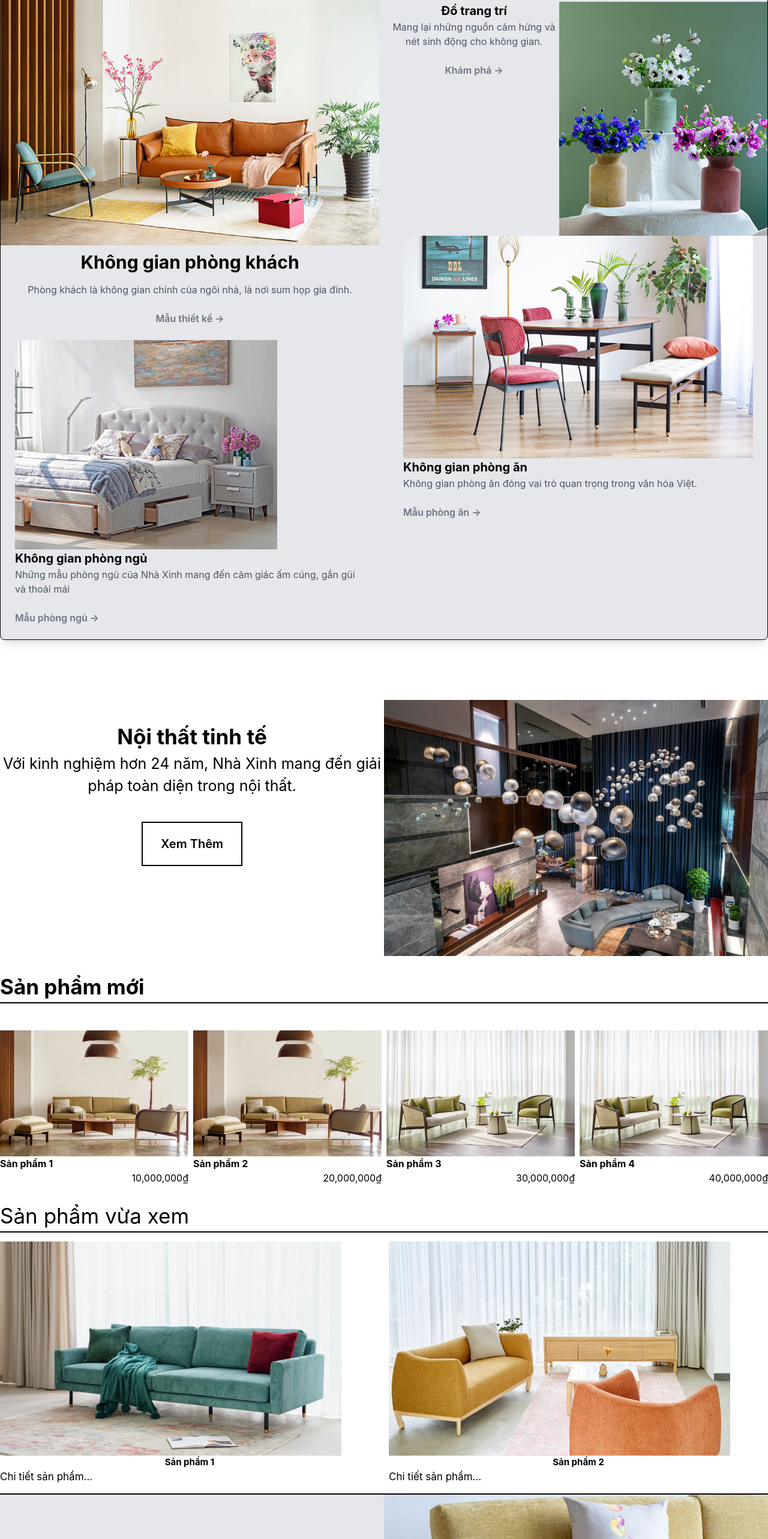
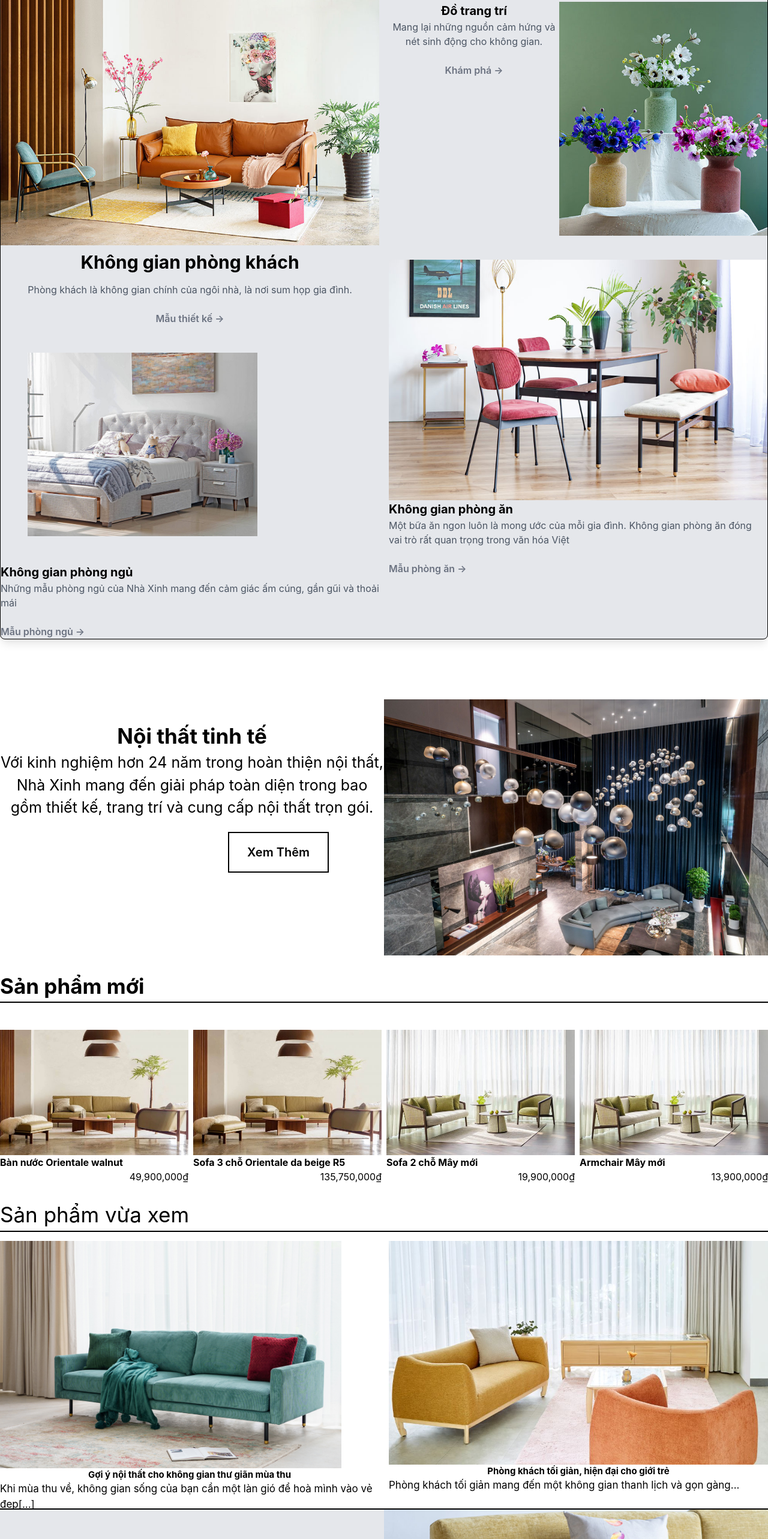
Before and after one commit to Jerry291299/FEDATN, a React (Create React App) app: page / in a window 1280 px wide. Shown: the part 1820-4386 px from the top of the page at 60% size. Built offline with nearby package versions, Linux system fonts and the light colour scheme.

Commit message:
sửa chút lại layout

```diff
--- a/src/components/Content.tsx
+++ b/src/components/Content.tsx
@@ -8,7 +8,7 @@ import phongkhach from "./img/phongkhach.jpeg";
 import trangtri from "./img/trangtri.jpeg";
 import phongngu from "./img/phongngu.jpeg";
 import phongan from "./img/phongan.jpeg";
-import noithattinhte from "./img/noithattinhte.jpeg";
+import noithattinhte from "./img/noithattinhte.jpeg"
 import sofa1 from "./img/sofa1.jpeg";
 import sofa2 from "./img/sofa2.jpeg";
 import sofa3 from "./img/sofa3.jpeg";
@@ -18,16 +18,15 @@ import sofa6 from "./img/sofa6.jpeg";
 import battay1 from "./img/battay1.jpeg";
 import battay2 from "./img/battay2.jpeg";
 import toam from "./img/toamnguoitinhte.jpeg";
-
 type Props = {};
 
 const Content = (props: Props) => {
   return (
     <>
      <div className="grid grid-cols-2 gap-4">
-        <div>
+  <div className="">
     <div className="box1 relative text-center">
-            <img src={Sofa} alt="Sofa" className="object-cover w-full h-[670px]" />
+      <img src={Sofa} alt="" className="object-cover w-full h-[670px]" />
       <div className="w-full absolute top-[210px] left-0 text-center">
         <p className="text-white text-[40px]">Sofa</p>
       </div>
@@ -37,13 +36,13 @@ const Content = (props: Props) => {
   <div className="flex flex-col gap-2">
     <div className="flex gap-2">
       <div className="box2 relative text-center flex-1">
-              <img src={banan} alt="Bàn ăn" className="h-full object-cover" />
+        <img src={banan} alt="" className="h-full object-cover" />
         <div className="w-full absolute top-[110px] left-0 text-center">
           <p className="text-white text-[20px]">Bàn ăn</p>
         </div>
       </div>
       <div className="box2 relative text-center flex-1">
-              <img src={giuong} alt="Giường" className="h-full object-cover" />
+        <img src={giuong} alt="" className="h-full object-cover" />
         <div className="w-full absolute top-[110px] left-0 text-center">
           <p className="text-white text-[20px]">Giường</p>
         </div>
@@ -52,13 +51,13 @@ const Content = (props: Props) => {
 
     <div className="flex gap-2">
       <div className="box3 relative text-center flex-1">
-              <img src={armchair} alt="Armchair" className="h-full object-cover" />
+        <img src={armchair} alt="" className="h-full object-cover" />
         <div className="w-full absolute top-[110px] left-0 text-center">
           <p className="text-white text-[20px]">Armchair</p>
         </div>
       </div>
       <div className="box3 relative text-center flex-1">
-              <img src={ghean} alt="Ghế ăn" className="h-full object-cover" />
+        <img src={ghean} alt="" className="h-full object-cover" />
         <div className="w-full absolute top-[110px] left-0 text-center">
           <p className="text-white text-[20px]">Ghế ăn</p>
         </div>
@@ -67,96 +66,137 @@ const Content = (props: Props) => {
   </div>
 </div>
 
-      <div className="grid grid-cols-2 gap-4 pt-[40px] bg-gray-200 border border-black rounded-lg shadow-lg">
-        <div>
+<div className="grid grid-cols-2 gap-4 pt-[40px] max-sm mx-auto bg-gray border border-black rounded-lg shadow-lg bg-gray-200">
+  <div className="">
     <div className="box1 relative text-center">
-            <img src={phongkhach} alt="Phòng khách" className="w-full object-cover h-[95%]" />
-            <div className="pt-0 left-0 text-center mt-[10px]">
+      <img src={phongkhach} alt="" className="w-full object-cover h-[95%]" />
+      <div className="w-full pt-0 left-0 text-center mt-[10px]">
         <h2 className="text-3xl font-bold mb-4">Không gian phòng khách</h2>
         <p className="text-gray-600 mb-6">Phòng khách là không gian chính của ngôi nhà, là nơi sum họp gia đình.</p>
-              <a href="#" className="text-gray-500 hover:text-gray-700 font-semibold">Mẫu thiết kế &rarr;</a>
+        <a href="#" className="text-gray-500 hover:text-gray-700 font-semibold pt-[10px]">Mẫu thiết kế &rarr;</a>
       </div>
     </div>
-          <div className="p-6">
-            <img src={phongngu} alt="Phòng ngủ" className="w-[75%] object-cover" />
+    <div className="">
+      <img src={phongngu} alt="" className="w-[75%] object-cover p-[45px]" />
+      <div className="">
         <h2 className="text-[20px] font-bold">Không gian phòng ngủ</h2>
         <p className="text-gray-600 mb-6">Những mẫu phòng ngủ của Nhà Xinh mang đến cảm giác ấm cúng, gần gũi và thoải mái</p>
-            <a href="#" className="text-gray-500 hover:text-gray-700 font-semibold">Mẫu phòng ngủ &rarr;</a>
+        <a href="#" className="text-gray-500 hover:text-gray-700 font-semibold pt-[10px]">Mẫu phòng ngủ &rarr;</a>
+      </div>
     </div>
   </div>
 
-        <div>
+  <div className="">
     <div className="box1 relative text-center">
-            <img src={trangtri} alt="Đồ trang trí" className="h-full object-cover w-[55%] float-right" />
-            <div className="pt-0 left-0 text-center mt-[10px]">
+      <img src={trangtri} alt="" className="h-full object-cover w-[55%] float-right" />
+      <div className="w-full pt-0 left-0 text-center mt-[10px] ">
         <h2 className="text-[20px] font-bold">Đồ trang trí</h2>
         <p className="text-gray-600 mb-6">Mang lại những nguồn cảm hứng và nét sinh động cho không gian.</p>
-              <a href="#" className="text-gray-500 hover:text-gray-700 font-semibold">Khám phá &rarr;</a>
+        <a href="#" className="text-gray-500 hover:text-gray-700 font-semibold pt-[10px]">Khám phá &rarr;</a>
       </div>
     </div>
-          <div className="p-6">
-            <img src={phongan} alt="Phòng ăn" className="h-full object-cover" />
+    <div className="">
+      <img src={phongan} alt="" className="h-full object-cover pt-[40px]" />
+      <div className="">
         <h2 className="text-[20px] font-bold">Không gian phòng ăn</h2>
-            <p className="text-gray-600 mb-6">Không gian phòng ăn đóng vai trò quan trọng trong văn hóa Việt.</p>
+        <p className="text-gray-600 mb-6">Một bữa ăn ngon luôn là mong ước của mỗi gia đình. Không gian phòng ăn đóng vai trò rất quan trọng trong văn hóa Việt</p>
         <a href="#" className="text-gray-500 hover:text-gray-700 font-semibold">Mẫu phòng ăn &rarr;</a>
+      </div>
     </div>
   </div>
 </div>
 
 <div className="grid grid-cols-2 pt-[100px]">
-  <div className="flex flex-col items-center">
+  <div className="">
     <h2 className="font-bold text-[35px] text-center pt-[35px]">Nội thất tinh tế</h2>
     <p className="text-center text-[25px] mb-[40px]">
-      Với kinh nghiệm hơn 24 năm, Nhà Xinh mang đến giải pháp toàn diện trong nội thất.
+      Với kinh nghiệm hơn 24 năm trong hoàn thiện nội thất, Nhà Xinh mang đến giải pháp toàn diện trong bao gồm thiết kế, trang trí và cung cấp nội thất trọn gói.
     </p>
-    <a href="#" className="px-[30px] py-[20px] text-[20px] font-semibold text-blue border-2 border-black hover:bg-blue-700">
-      Xem Thêm
-    </a>
+    <a href="#" className="px-[30px] py-[20px] text-[20px] my-[20px] ml-[380px] font-semibold text-blue border-2 border-black hover:bg-blue-700">Xem Thêm</a>
   </div>
-  <div>
-    <img src={noithattinhte} alt="Nội thất tinh tế" className="w-full h-auto" />
+  <div className="">
+    <img src={noithattinhte} alt="" className="w-full h-auto" />
   </div>
 </div>
 
 <h2 className="font-bold text-[35px] pt-[25px]">Sản phẩm mới</h2>
 <div className="flex gap-2 pt-[45px] border-t-2 border-black">
-        {[sofa1, sofa2, sofa3, sofa4].map((img, index) => (
-          <div key={index}>
-            <img src={img} alt="Sofa" className="w-full" />
-            <p className="font-bold">{`Sản phẩm ${index + 1}`}</p>
-            <a href="#" className="float-right">{`${(index + 1) * 10},000,000₫`}</a>
+  <div className="">
+    <img src={sofa1} alt="" className="w-full" />
+    <p className="font-bold">Bàn nước Orientale walnut</p>
+    <a href="#" className="float-right">49,900,000₫</a>
   </div>
-        ))}
+  <div className="">
+    <img src={sofa2} alt="" className="w-full" />
+    <p className="font-bold">Sofa 3 chỗ Orientale da beige R5</p>
+    <a href="#" className="float-right">135,750,000₫</a>
+  </div>
+  <div className="">
+    <img src={sofa3} alt="" className="w-full" />
+    <p className="font-bold">Sofa 2 chỗ Mây mới</p>
+    <a href="#" className="float-right">19,900,000₫</a>
+  </div>
+  <div className="">
+    <img src={sofa4} alt="" className="w-full" />
+    <p className="font-bold">Armchair Mây mới</p>
+    <a href="#" className="float-right">13,900,000₫</a>
+  </div>
 </div>
 
 <h3 className="text-[35px] pt-[25px]">Sản phẩm vừa xem</h3>
 <div className="grid grid-cols-2 gap-4 border-t-2 border-black pt-[15px]">
-        {[sofa5, sofa6].map((img, index) => (
-          <div key={index}>
-            <img src={img} alt="Sản phẩm" className="w-[90%] h-[85%]" />
-            <p className="font-bold text-[15px] text-center">Sản phẩm {index + 1}</p>
-            <a href="#" className="text-[17px]">Chi tiết sản phẩm...</a>
+  <div className="">
+    <img src={sofa5} alt="" className="w-[90%] h-[85%]" />
+    <p className="font-bold text-[15px] text-center">Gợi ý nội thất cho không gian thư giãn mùa thu</p>
+    <a href="#" className="text-[17px]">Khi mùa thu về, không gian sống của bạn cần một làn gió để hoà mình vào vẻ đẹp[...]</a>
   </div>
-        ))}
-      </div>
-
-      <div className="grid grid-cols-2 bg-gray-200 border-t-2 border-black">
-  <div className="pt-[100px] flex flex-col items-center">
-    <h2 className="font-bold text-[35px] text-center pt-[35px]">Tổ ấm của người tinh tế</h2>
-    <p className="text-center text-[25px] mb-[40px]">
-      Hơn 24 năm với tinh thần “Việt”, Nhà Xinh tạo ra những thiết kế độc đáo.
-    </p>
-    <a href="#" className="px-[30px] py-[20px] text-[20px] font-semibold text-blue border-2 border-black hover:bg-blue-700">
-      Xem Thêm
-    </a>
-  </div>
-  <div>
-    <img src={toam} alt="Tổ ấm" className="w-full h-auto" />
+  <div className="">
+    <img src={sofa6} alt="" className="w-full" />
+    <p className="font-bold text-[15px] text-center">Phòng khách tối giản, hiện đại cho giới trẻ</p>
+    <a href="#" className="text-[17px]">Phòng khách tối giản mang đến một không gian thanh lịch và gọn gàng...</a>
   </div>
 </div>
 
+<div className="grid grid-cols-2 border-t-2 border-black bg-gray ">
+
+  <div className="bg-gray-200 pt-[100px]">
+      <h2 className="font-bold text-[35px] text-center pt-[35px] ">Tổ ấm của người tinh tế</h2>
+      <p className="text-center text-[25px] mb-[40px]">
+      Trong suốt hơn 24 năm qua, cảm hứng từ gu thẩm mỹ tinh tế và tinh thần “Việt” đã giúp Nhà Xinh tạo ra những thiết kế độc đáo, hợp thời và chất lượng. Nhà Xinh hiện đã mở 10 cửa hàng tại Việt Nam.
+      </p>
+      <a href="#" className="px-[30px] py-[20px] text-[20px] my-[20px] ml-[380px] font-semibold text-blue border-2 border-black hover:bg-blue-700 ">Xem Thêm</a>
+    </div>
+    <div className="">
+      <div className="">
+        <img src={toam} alt="" className="" />
+
+      </div>
+
+    </div>
+
+  </div>
+
+<div className="grid grid-cols-2 gap-4  pt-[15px] ">
+  <div className="">
+      <div className="">
+        <img src={battay1} alt="" className="w-[90%] h-[85%]" />
+      </div>
+      <p className="font-bold text-[15px] text-center">
+    Triển lãm VIBE 2024
+      </p>
+      <a href="#" className="text-[17px]"> vinh dự góp mặt tại triển lãm VIBE 2024,giới thiệu loạt sản phẩm và bộ sưu tập[..]</a>
+  </div>
+  <div className="">
+      <div className="">
+        <img src={battay2} alt="" className="w-full" />
+      </div>
+      <p className="font-bold text-[15px] text-center">
+       LG Object Collection
+      </p>
+      <a href="#" className="text-[17px]">Giá trị của sự hài hoà trong thiết kế được thể hiện rõ nét ở bộ siêu tập Object[..]</a>
+  </div>
+</div>
     </>
   );
 };
-
 export default Content;
```
Lines whose indentation alone changed are shown as unchanged.
